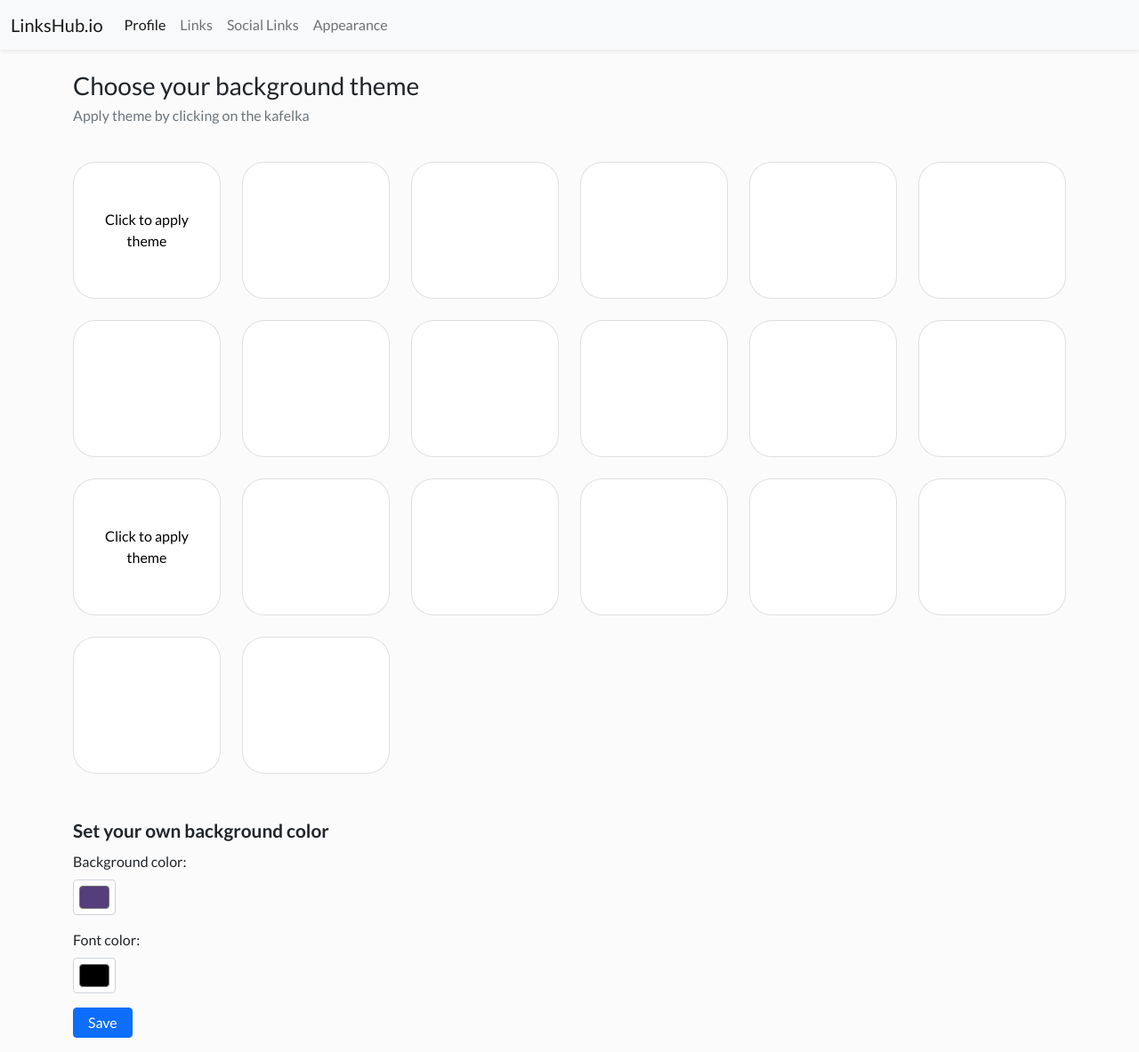
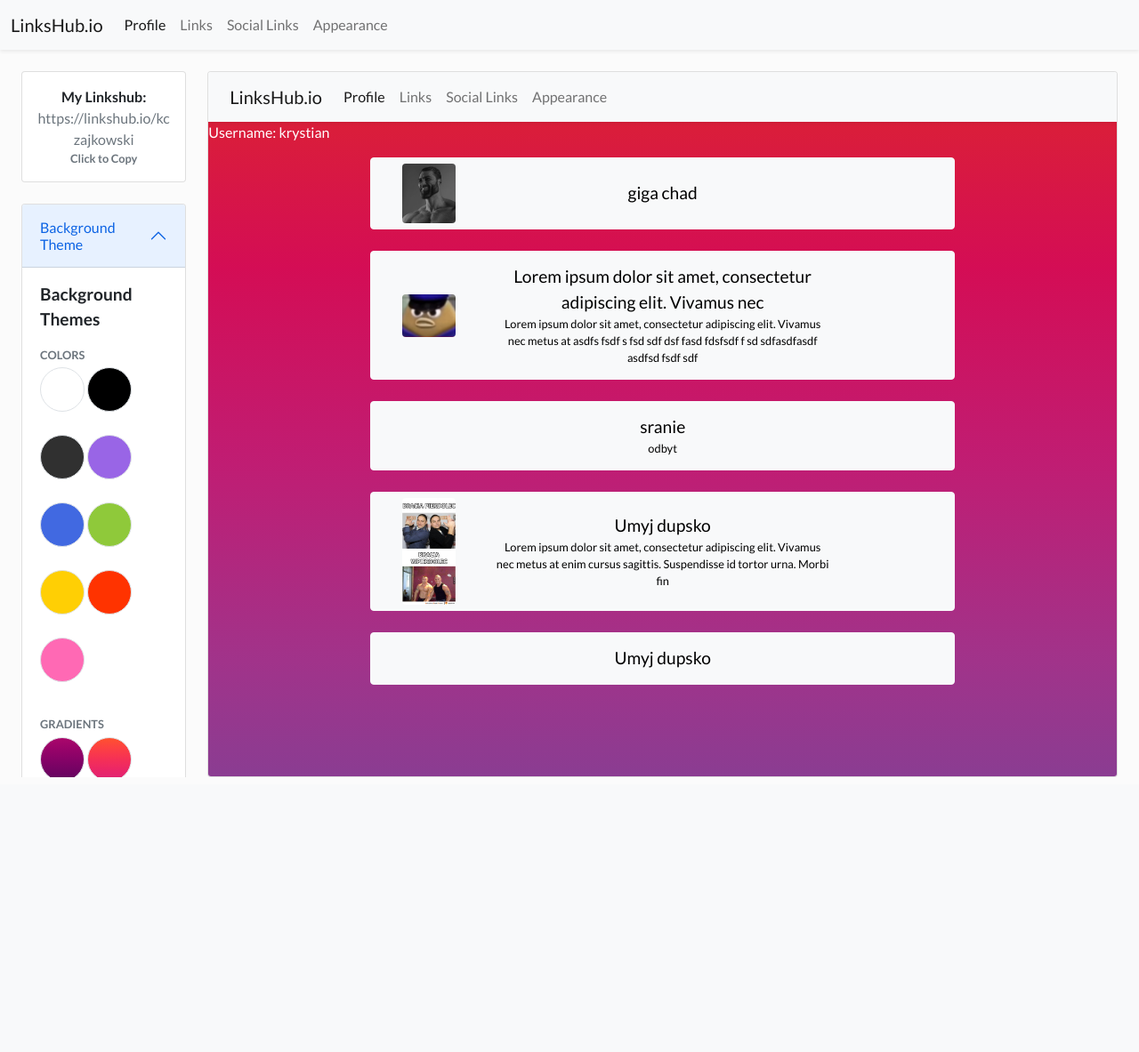
Before and after one commit to krysczajkowski/linkshub, a Django app: page /profile/appearance/background in a window 1280 px wide. Shown: the whole page at 89% size. After the commit the page ends 874 px from the top, so only its background shows below. Run offline with Django 3.2, Linux system fonts and the light colour scheme; a user stored in the database is signed in; data comes from the database, SQL or seed files in the repository; both versions use the stored data as it was after the commit; some libraries are stand-ins or nearby versions.

Commit message:
Add gradient background and style appearance

```diff
--- a/appearance/views.py
+++ b/appearance/views.py
@@ -12,10 +12,12 @@ from .models import Theme, UserTheme, BackgroundTheme, CustomBackgroundTheme
 # Create your views here.
 @login_required(login_url='/authentication/login/')
 def appearance(request):
-    themes = BackgroundTheme.objects.all()
+    color_themes = BackgroundTheme.objects.filter(type='color')
+    gradient_themes = BackgroundTheme.objects.filter(type='gradient')
 
     context = {
-        'themes': themes
+        'color_themes': color_themes,
+        'gradient_themes': gradient_themes
     }
 
     return render(request, 'appearance/background.html', context)
@@ -32,8 +34,6 @@ class choose_background(View):
             user_theme_relationship.custom_background_theme = None
             user_theme_relationship.save()
 
-            messages.success(request, 'Background theme changed successfully.')
-
         except:
             return JsonResponse({'error': 'Error: unauthorized operation.'}, status=409)
 
@@ -42,8 +42,9 @@ class choose_background(View):
 
 class choose_custom_background(View):
     def post(self, request):
-        background_color = request.POST.get('background_color')
-        font_color = request.POST.get('font_color')
+        data = json.loads(request.body)
+        background_color = data['bg_color']
+        font_color = data['font_color']
 
         bg_match = re.search(r'^#(?:[0-9a-fA-F]{3}){1,2}$', background_color)
 
@@ -63,9 +64,8 @@ class choose_custom_background(View):
                 user_theme.save()
 
             except:
-                return JsonResponse({'success': False})
+                return JsonResponse({'error': 'Error: unauthorized operation.'}, status=409)
         else:
-            return JsonResponse({'success': False})
+            return JsonResponse({'error': 'Error: unauthorized operation.'}, status=409)
 
-        messages.success(request, 'Background theme changed successfully.')
-        return redirect('appearance')
+        return JsonResponse({'success': True})
--- a/linkshub/static/css/account_main.css
+++ b/linkshub/static/css/account_main.css
@@ -1,10 +1,15 @@
 body {
     background-color: #FBFBFB;
     font-family: 'Lato', sans-serif;
-    height: 100vh!important;
+
+}
+
+.profile-container {
+    min-height: 100vh!important;
 }
 
 a{text-decoration: none}
+
 
 /* Font sizes */
 .font-size-08 {
@@ -106,6 +111,27 @@ a{text-decoration: none}
     }
 }
 
+/* custom scrollbar */
+::-webkit-scrollbar {
+    width: 20px;
+  }
+
+  ::-webkit-scrollbar-track {
+    background-color: transparent;
+  }
+
+  ::-webkit-scrollbar-thumb {
+    background-color: #d6dee1;
+    border-radius: 20px;
+    border: 6px solid transparent;
+    background-clip: content-box;
+  }
+
+  ::-webkit-scrollbar-thumb:hover {
+    background-color: #a8bbbf;
+  }
+
+
 /* Medium devices (landscape tablets, 768px and up) */
 @media only screen and (min-width: 768px) {
     .platform-text {
@@ -129,6 +155,14 @@ a{text-decoration: none}
     .link-image-size {
         width: 60px!important;
     }
+
+    .appearance-left-panel {
+        overflow: scroll; max-height: 90vh;
+    }
+
+    .appearance-right-panel {
+        overflow: scroll; max-height: 90vh;
+    }
 }
 
 /* Extra large devices (large laptops and desktops, 1600px and up) */
--- a/linkshub/static/js/background.js
+++ b/linkshub/static/js/background.js
@@ -1,3 +1,19 @@
+function load_profile (e) {
+
+    fetch("/profile/" /*, options */)
+    .then((response) => response.text())
+    .then((html) => {
+        document.getElementById("profile_preview").innerHTML = html;
+    })
+    .catch((error) => {
+        console.warn(error);
+    });
+}
+
+window.addEventListener('load', (event) => {
+    load_profile()
+});
+
 // CSRF token
 function getCookie(name) {
     let cookieValue = null;
@@ -17,8 +33,8 @@ function getCookie(name) {
 const csrftoken = getCookie('csrftoken');
 
 
+
 theme = document.querySelectorAll('.theme-contrainer')
-
 // Choose a theme
 theme.forEach(item => {
     item.addEventListener('click', event => {
@@ -31,24 +47,51 @@ theme.forEach(item => {
                 'Accept': 'application/json',
                 'Content-Type': 'application/json; charset=UTF-8',
                 'X-CSRFToken': csrftoken
-              },
+            },
         }).then(res=>res.json()).then(data=>{
             console.log('data', data)
             if(data.error) {
                 alert(data.error)
             } else {
-                location.reload();
+                load_profile()
             }
         });
     })
 })
 
+
+// Set custom background theme
 const custom_bg_submit = document.querySelector('#custom_bg_submit')
+
 custom_bg_submit.addEventListener('click', event => {
-  // Spinngin effect
-  custom_bg_submit.disabled = true
-  document.querySelector('#submitSpinner').classList.remove('d-none')
+    // Add spinnig effect
+    custom_bg_submit.disabled = true
+    document.querySelector('#submitSpinner').classList.remove('d-none')
 
-  // Submit form
-  document.querySelector('#custom_bg_form').submit()
+    // Delete spinning effect after .5s
+    setTimeout((e) => {
+        custom_bg_submit.disabled = false
+        document.querySelector('#submitSpinner').classList.add('d-none')
+    }, 500);
+
+    // Get data
+    bg_color = document.querySelector('#background_color').value
+    font_color = document.querySelector('#font_color').value
+
+    fetch('background/custom/choose', {
+        body: JSON.stringify({'bg_color': bg_color, 'font_color': font_color}),
+        method: 'POST',
+        headers: {
+            'Accept': 'application/json',
+            'Content-Type': 'application/json; charset=UTF-8',
+            'X-CSRFToken': csrftoken
+        },
+    }).then(res=>res.json()).then(data=>{
+        console.log('data', data)
+        if(data.error) {
+            alert(data.error)
+        } else {
+            load_profile()
+        }
+    });
 })
--- a/templates/account/profile.html
+++ b/templates/account/profile.html
@@ -22,10 +22,10 @@
 
     <title>{{ profile.username }} | Linkshub.io</title>
   </head>
-  <body style='background-color: {{background_color}}; color: {{font_color}}'>
+  <body>
+    <div class="profile-container" style='{{background_color}}; color: {{font_color}}'>
         {% include 'partials/_navbar.html' %}
 
-    {% include 'partials/_alerts.html' %}
         Username: {{ profile.username }}
 
 
@@ -34,7 +34,7 @@
             <div class="col-12 col-md-10 offset-md-1 col-xl-8 offset-xl-2">
                 <div class="row my-2">
                     <div class="d-grid gap-2">
-                    <a href="#" class="mt-2 mx-0 row" target="_blank" style='display: flex;'>
+                        <a href="#" class="btn btn-light mt-2 mx-0 row" target="_blank" style='display: flex;'>
                             {% if link.image %}
                             <div class="col-1 col-md-2 ms-2 ms-md-0" style="display: flex; align-items: center; justify-content: center;">
                                 <img src="{{ link.image.url }}" class="rounded link-image-size">
@@ -59,7 +59,7 @@
             </div>
             {% endfor %}
         </div>
-
+    </div>
     <script src="https://cdn.jsdelivr.net/npm/bootstrap@5.0.1/dist/js/bootstrap.bundle.min.js" integrity="sha384-gtEjrD/SeCtmISkJkNUaaKMoLD0//ElJ19smozuHV6z3Iehds+3Ulb9Bn9Plx0x4" crossorigin="anonymous"></script>
   </body>
 </html>
--- a/templates/appearance/background.html
+++ b/templates/appearance/background.html
@@ -2,47 +2,99 @@
 
 {% load static %}
 
-{% block title %}{{ profile.username }}{% endblock %}
+{% block title %}Appearance{% endblock %}
 
 {% block content %}
-<div class="container mt-4">
-    {% include 'partials/_alerts.html' %}
-    <h3 class='mb-1'>Choose your background theme</h3>
-    <p class='text-muted mt-0'>Apply theme by clicking on the kafelka</p>
+<div class="mx-4 mt-4">
     <div class="row">
-        {% for theme in themes %}
-        <div class="col-6 col-md-3 col-lg-2 mt-4">
-            <div class="card theme-contrainer" id="{{ theme.id }}" style='background-color: {{ theme.background_color }}; color: {{ theme.font_color }};'>
-                <div class="row my-5">
-                    <div class="col-10 offset-1 py-1 text-center">
-                        Click to apply theme
+        <div class="col-12">
+
         </div>
     </div>
+    <div class="row">
+        <div class="col-12 col-lg-2 appearance-left-panel">
+            {% include 'partials/_alerts.html' %}
+
+            <div class="card mb-4">
+                <div class="card-body text-center">
+                    <p class='m-0 p-0'><strong>My Linkshub: </strong> <a href="#" class='link text-muted'>https://linkshub.io/kczajkowski</a></p>
+                    <p class='text-muted fw-bold font-size-08 text-center p-0 m-0'>Click to Copy</p>
+                </div>
+            </div>
+
+            <div class="accordion" id="accordionExample">
+                <div class="accordion-item">
+                  <h2 class="accordion-header" id="headingOne">
+                    <button class="accordion-button" type="button" data-bs-toggle="collapse" data-bs-target="#collapseOne" aria-expanded="true" aria-controls="collapseOne">
+                      Background Theme
+                    </button>
+                  </h2>
+                  <div id="collapseOne" class="accordion-collapse collapse show" aria-labelledby="headingOne" data-bs-parent="#accordionExample">
+                    <div class="accordion-body">
+                        <p class="form-label fw-bold font-size-12">Background Themes</p>
+                        <div class="">
+                            <p class='fw-bold font-size-08 text-muted mb-0 mt-3'>COLORS</p>
+                            {% for theme in color_themes %}
+                            <div class="mb-3 mt-1" style='display: inline-block;'>
+                                <div class="theme-contrainer border" id="{{ theme.id }}" style='height: 50px; width: 50px; {{ theme.background_color }}; color: {{ theme.font_color }};'>
+                                </div>
+                            </div>
+                            {% endfor %}
+
+                            <p class='fw-bold font-size-08 text-muted mb-0 mt-3'>GRADIENTS</p>
+                            {% for theme in gradient_themes %}
+                            <div class="mb-3 mt-1" style='display: inline-block;'>
+                                <div class="theme-contrainer border" id="{{ theme.id }}" style='height: 50px; width: 50px; {{ theme.background_color }}; color: {{ theme.font_color }};'>
                                 </div>
                             </div>
                             {% endfor %}
                         </div>
 
                         <div class="mt-5">
-        <form action="{% url 'choose_custom_background' %}" method='POST' id='custom_bg_form'>
-            <p class="form-label fw-bold font-size-13">Set your own background color</p>
-            {% csrf_token %}
-            <label for="background_color" class="form-label">Background color:</label>
+                            <p class="form-label fw-bold font-size-12">Custom Background Theme</p>
+
+                            <label for="background_color" class='fw-bold font-size-08 text-muted mb-0 mt-1'>Background color:</label>
                             <input type="color" class="form-control form-control-color" id="background_color" name='background_color' value="#563d7c" title="Choose background color">
 
-            <label for="font_color" class="form-label mt-3">Font color:</label>
+
+                            <label for="font_color" class='fw-bold font-size-08 text-muted mb-0 mt-2'>Font color:</label>
                             <input type="color" class="form-control form-control-color" id="font_color" name='font_color' value="#000" title="Choose your color">
+
+
+
                             <button class='btn btn-primary py-1 px-3 my-3' id='custom_bg_submit'>
                                 <span class="spinner-border spinner-border-sm me-2 d-none" id='submitSpinner' role="status" aria-hidden="true"></span>
                                 Save
                             </button>
-        </form>
+                        </div>
+
+                    </div>
+                  </div>
+                </div>
+                <div class="accordion-item">
+                  <h2 class="accordion-header" id="headingTwo">
+                    <button class="accordion-button collapsed" type="button" data-bs-toggle="collapse" data-bs-target="#collapseTwo" aria-expanded="false" aria-controls="collapseTwo">
+                      Links Theme
+                    </button>
+                  </h2>
+                  <div id="collapseTwo" class="accordion-collapse collapse" aria-labelledby="headingTwo" data-bs-parent="#accordionExample">
+                    <div class="accordion-body">
+                      <strong>This is the second item's accordion body.</strong> It is hidden by default, until the collapse plugin adds the appropriate classes that we use to style each element. These classes control the overall appearance, as well as the showing and hiding via CSS transitions. You can modify any of this with custom CSS or overriding our default variables. It's also worth noting that just about any HTML can go within the <code>.accordion-body</code>, though the transition does limit overflow.
+                    </div>
+                  </div>
                 </div>
               </div>
 
+        </div>
 
+        <div class="col-12 col-lg-10 mt-5 mt-lg-0">
+            <p class='text-center font-size-09 fw-bold d-lg-none'>LIVE PROFILE PREVIEW</p>
+            <div id="profile_preview" class='card appearance-right-panel'>
 
-
+            </div>
+        </div>
+    </div>
+</div>
 
 <script src="{% static 'js/background.js' %}"></script>
 {% endblock %}
```
Also changed, not shown: db.sqlite3. Lines whose indentation alone changed are shown as unchanged.
